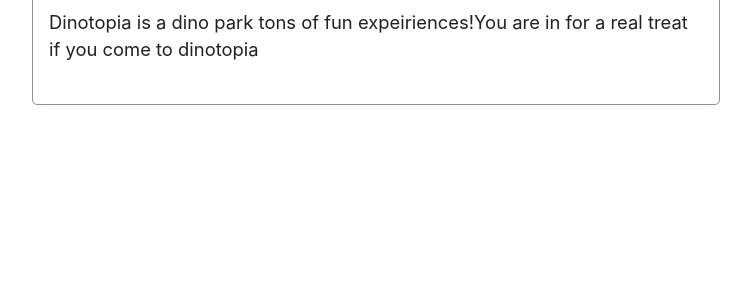
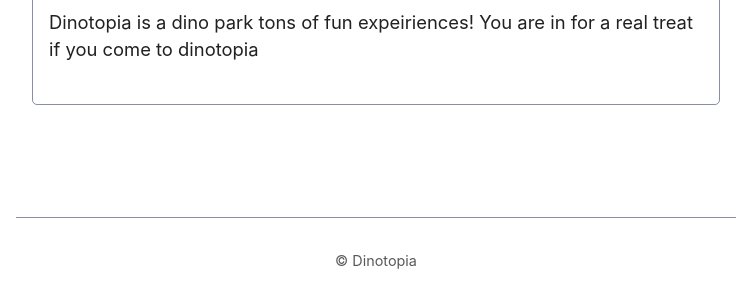
Before and after one commit to Dark99965/Dino-topia, a plain HTML site: page index.html in a window 1280 px wide. Shown: the part 394-698 px from the top of the page, without its empty margins (264-1015 px from the left). Drawn offline with Linux system fonts and the light colour scheme.

Commit message:
added footer

```diff
--- a/index.html
+++ b/index.html
@@ -19,9 +19,10 @@
       <section>
         <article>
           <h3>About</h3
-          <p>Dinotopia is a dino park tons of fun expeiriences!You are in for a real treat if you come to dinotopia</p>
+          <p>Dinotopia is a dino park tons of fun expeiriences! You are in for a real treat if you come to dinotopia</p>
         </article>
       </section>
     </main>
+    <footer>&copy; Dinotopia</footer>
   </body>
 </html>
```
